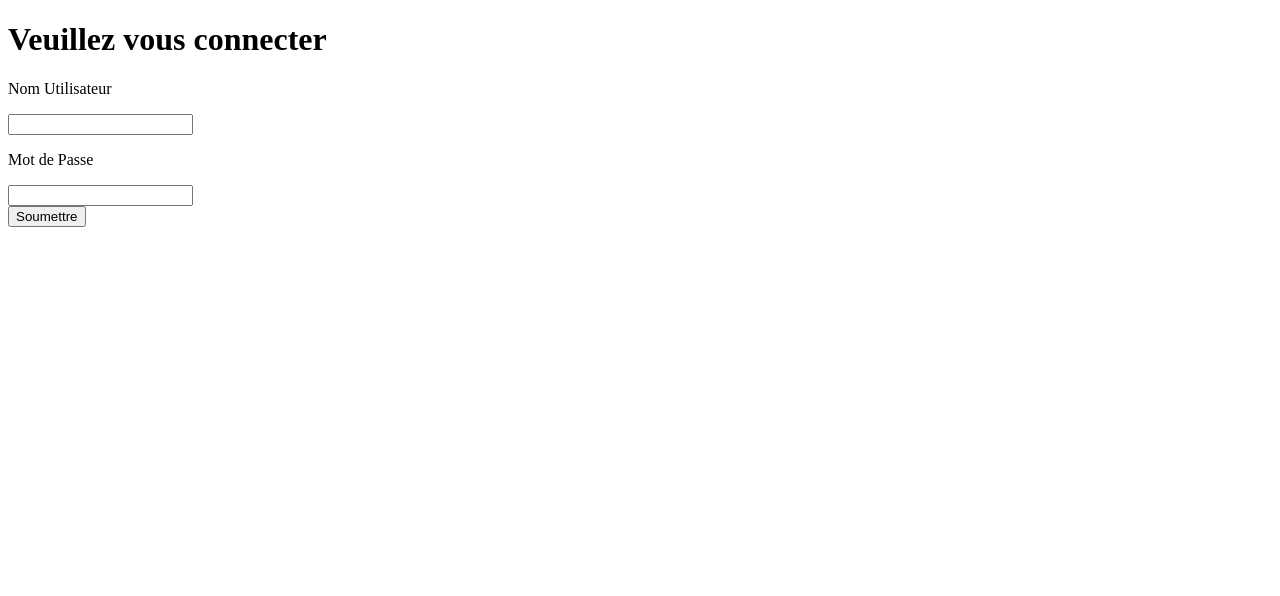
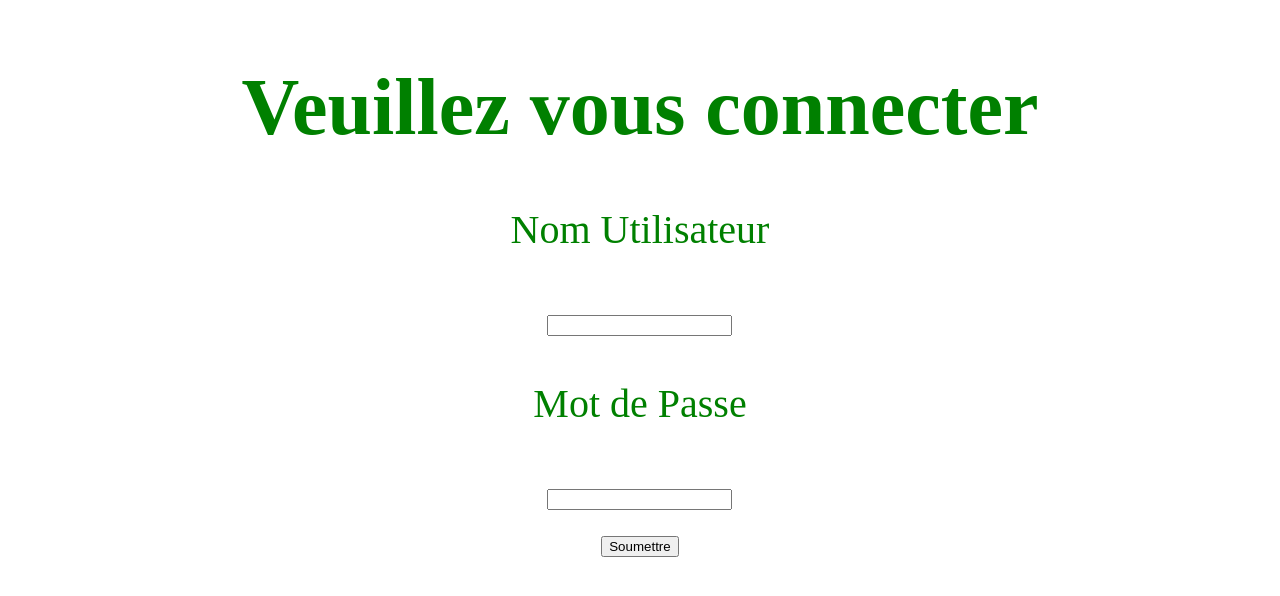
Before and after one commit to bebaile/Hackathon-1-Team-Untitled, a React (Create React App) app: page /connexion in a window 1280 px wide. Shown: the top 596 px of the page. Built offline with nearby package versions, Linux system fonts and the light colour scheme.

Commit message:
commit connexion

```diff
--- a/package.json
+++ b/package.json
@@ -36,5 +36,9 @@
       "last 1 firefox version",
       "last 1 safari version"
     ]
+  },
+  "devDependencies": {
+    "cors": "^2.8.5",
+    "express": "^4.18.1"
   }
 }
--- a/src/App.js
+++ b/src/App.js
@@ -6,7 +6,7 @@ import { Routes, Route } from "react-router-dom";
 import { MainContextProvider } from "./contexts/MainContext";
 
 const App = () => {
-  const [isOnline, setIsOnline] = useState();
+  const [isOnline, setIsOnline] = useState(false);
   if(!isOnline){
     return <Connexion setIsOnline={setIsOnline}/>
   }
--- a/src/assets/App.css
+++ b/src/assets/App.css
@@ -0,0 +1,11 @@
+.container {
+    color: green;
+    display: flex;
+    text-align: center;
+    justify-content: center;
+    font-size: 40px;
+};
+
+.login-wrapper {
+    font-size: 40px;
+};
--- a/src/pages/Connexion.jsx
+++ b/src/pages/Connexion.jsx
@@ -1,6 +1,6 @@
 import React from "react";
 
-  const database = [
+ /* const database = [
     {
       username: "Olivier",
       password: "Pochic"
@@ -21,25 +21,34 @@ import React from "react";
       username: "Stephane",
       password: "Feroussier"
     }
-  ];
+  ];*/
+
+
+const handleSubmit = (event) => {
+  event.preventDefault();
+}
+
 
 export default function Login() {
+
   return(
+  <div className="container">
     <div className="login-wrapper">
       <h1>Veuillez vous connecter</h1>
-    <form>
+      <form onSubmit={handleSubmit}>
         <label>
-        <p>Nom Utilisateur</p>
-        <input type="text" />
+          <p className="info">Nom Utilisateur</p>
+          <input type="text" name="" />
         </label>
         <label>
-        <p>Mot de Passe</p>
-        <input type="password" />
+          <p className="info">Mot de Passe</p>
+          <input type="password"/>
         </label>
         <div>
-        <button type="submit">Soumettre</button>
+          <button type="submit" onSubmit={handleSubmit}>Soumettre</button>
         </div>
       </form>
     </div>
+  </div>
   )
 }
```
Also changed, not shown: 2 other files (tests, documents, lock files or other folders). Lines whose indentation alone changed are shown as unchanged.
